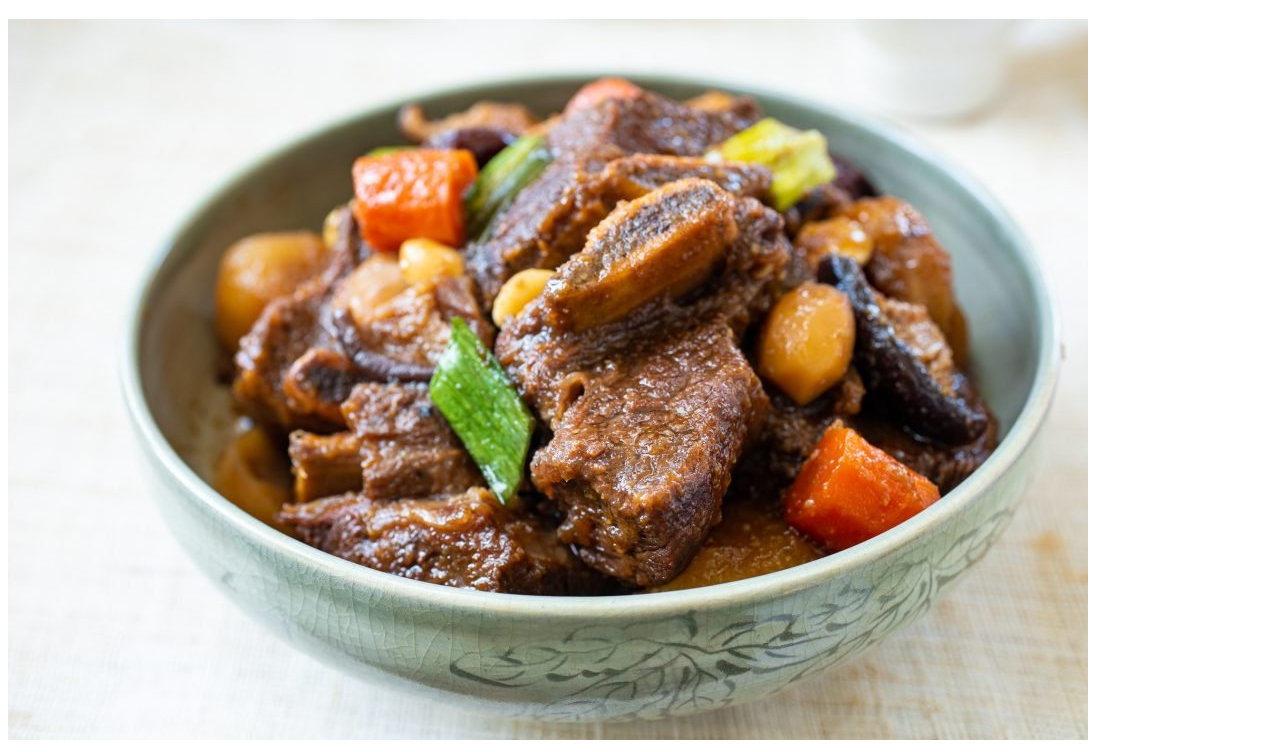
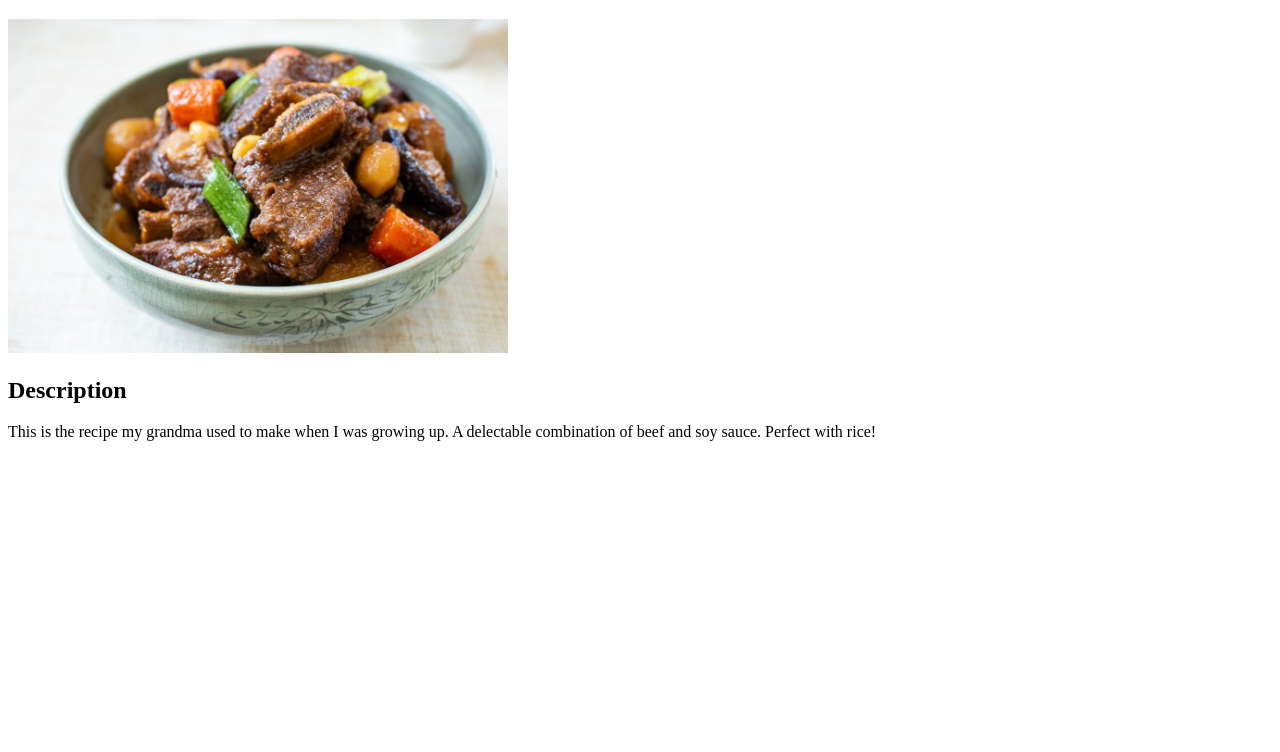
Before and after one commit to brianlearns/odin-recipes, a plain HTML site: page recipes/galbi.html in a window 1280 px wide. Shown: the part 61-813 px from the top of the page. Drawn offline with Linux system fonts and the light colour scheme.

Commit message:
Added a description for galbijjim

```diff
--- a/recipes/galbi.html
+++ b/recipes/galbi.html
@@ -10,6 +10,13 @@
     <h1>
         Galbijjim Golden Recipe
     </h1>
-    <img src="../img/galbijjim.jpg">
+    <img src="../img/galbijjim.jpg" alt="delicious galbijjim" width="500">
+    <h2>
+        Description
+    </h2>
+    <p>
+        This is the recipe my grandma used to make when I was growing up.
+        A delectable combination of beef and soy sauce. Perfect with rice!
+    </p>
 </body>
 </html>
```
